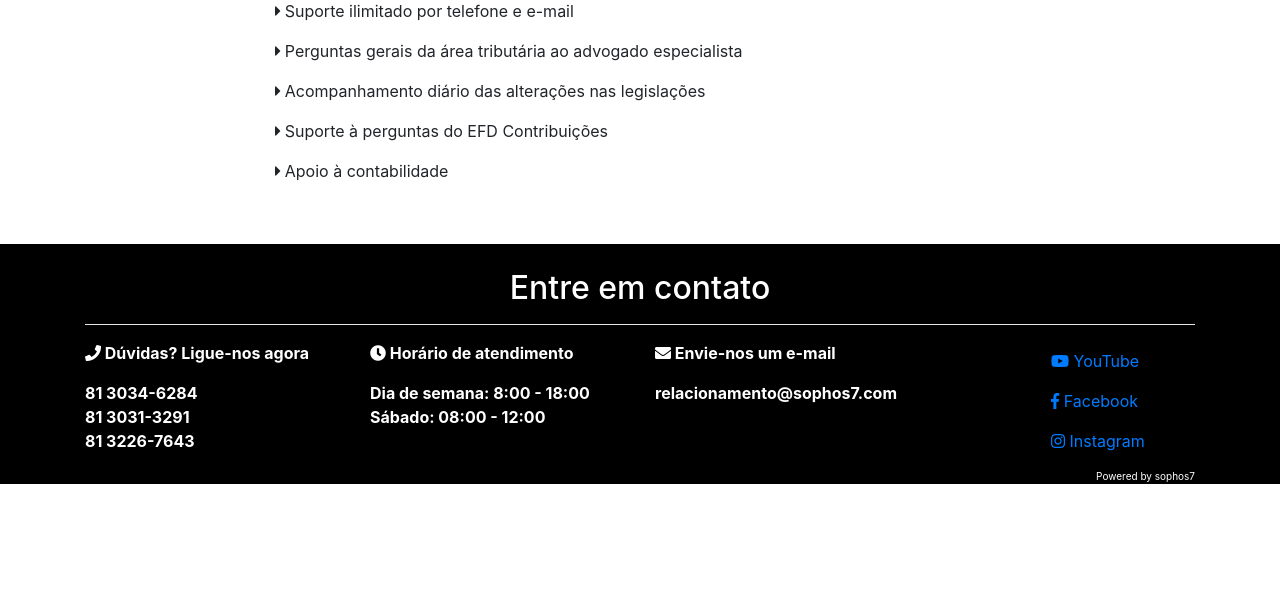
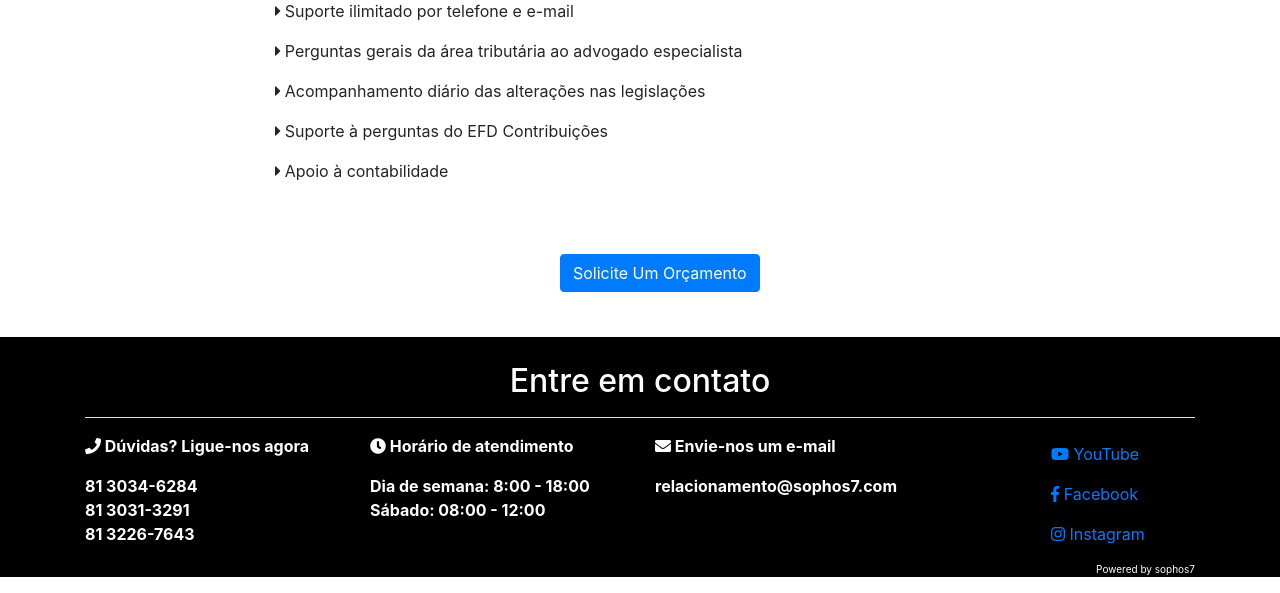
Before and after one commit to WgCarlos/sophos7-novo-site, a PHP site: page /mixfiscal.php in a window 1280 px wide. Shown: the part 1665-2258 px from the top of the page. Before the commit the page ends 2149 px from the top, so only its background shows below. Run offline with PHP 8.4, Linux system fonts and the light colour scheme; some libraries are stand-ins or nearby versions.

Commit message:
Adição de botão mixfiscal

```diff
--- a/mixfiscal.php
+++ b/mixfiscal.php
@@ -71,6 +71,15 @@
 		</div>
 	</div>
 </div>
+<div class="container">
+	<div class="botaoTef">
+		<div class="row">
+			<div class="offset-sm-5 col-sm-6">
+				<a class="btn btn-primary" align="center" href="contato.php" role="button">Solicite Um Orçamento</a>
+			</div>
+		</div>
+	</div>
+</div>
 <?php
 	include "inc/footer.php";
 ?>
```
